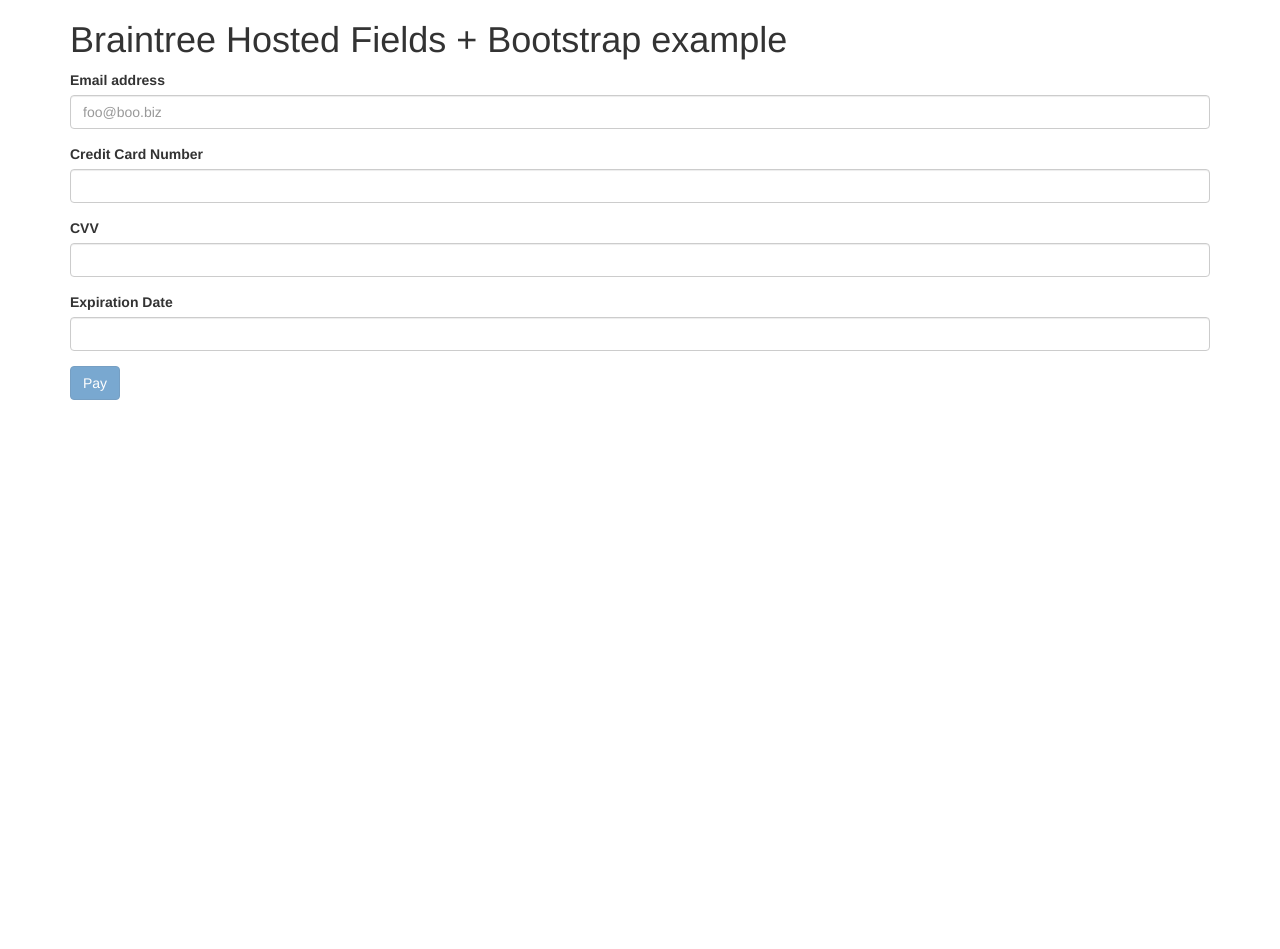
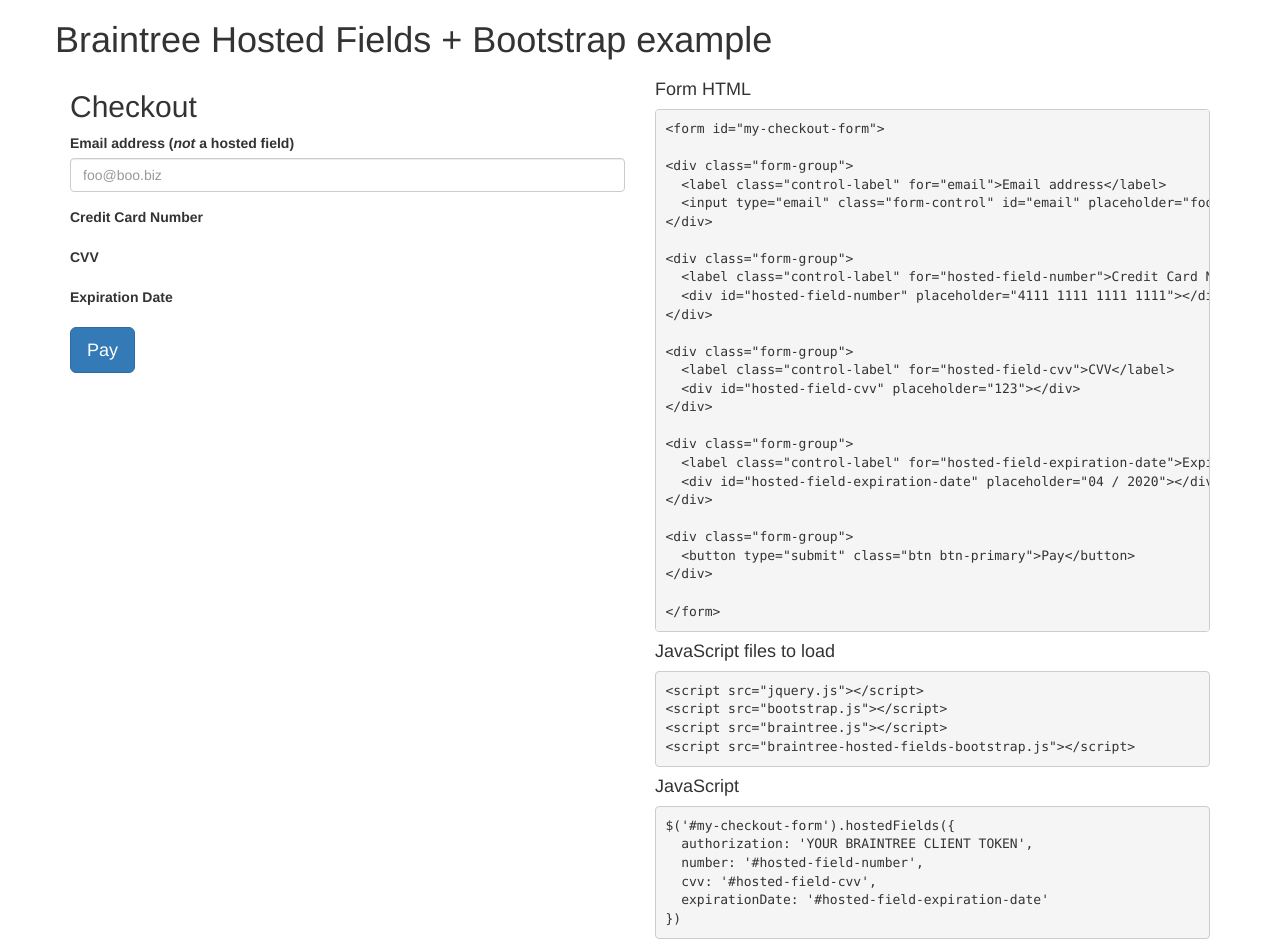
Before and after one commit to EvanHahn/braintree-hosted-fields-bootstrap, a website: page example/index.html in a window 1280 px wide. Before the commit the page ends 800 px from the top, so only its background shows below. Drawn offline with Linux system fonts and the light colour scheme; no server answers.

Commit message:
Add code sample to example page

```diff
--- a/example/index.html
+++ b/example/index.html
@@ -9,12 +9,13 @@
 </head>
 <body>
 
-<div class="container">
+<div class="container"><div class="row">
   <h1>Braintree Hosted Fields + Bootstrap example</h1>
 
-  <form id="my-checkout-form">
+  <form class="col-md-6">
+    <h2>Checkout</h2>
     <div class="form-group">
-      <label class="control-label" for="email">Email address</label>
+      <label class="control-label" for="email">Email address (<em>not</em> a hosted field)</label>
       <input type="email" class="form-control" id="email" placeholder="foo@boo.biz">
     </div>
 
@@ -34,10 +35,55 @@
     </div>
 
     <div class="form-group">
-      <button type="submit" class="btn btn-primary">Pay</button>
+      <button type="submit" class="btn btn-primary btn-lg">Pay</button>
     </div>
   </form>
-</div>
+
+  <div class="col-md-6">
+    <h4>Form HTML</h4>
+    <pre>&lt;form id="my-checkout-form"&gt;
+
+&lt;div class="form-group"&gt;
+  &lt;label class="control-label" for="email"&gt;Email address&lt;/label&gt;
+  &lt;input type="email" class="form-control" id="email" placeholder="foo@boo.biz"&gt;
+&lt;/div&gt;
+
+&lt;div class="form-group"&gt;
+  &lt;label class="control-label" for="hosted-field-number"&gt;Credit Card Number&lt;/label&gt;
+  &lt;div id="hosted-field-number" placeholder="4111 1111 1111 1111"&gt;&lt;/div&gt;
+&lt;/div&gt;
+
+&lt;div class="form-group"&gt;
+  &lt;label class="control-label" for="hosted-field-cvv"&gt;CVV&lt;/label&gt;
+  &lt;div id="hosted-field-cvv" placeholder="123"&gt;&lt;/div&gt;
+&lt;/div&gt;
+
+&lt;div class="form-group"&gt;
+  &lt;label class="control-label" for="hosted-field-expiration-date"&gt;Expiration Date&lt;/label&gt;
+  &lt;div id="hosted-field-expiration-date" placeholder="04 / 2020"&gt;&lt;/div&gt;
+&lt;/div&gt;
+
+&lt;div class="form-group"&gt;
+  &lt;button type="submit" class="btn btn-primary"&gt;Pay&lt;/button&gt;
+&lt;/div&gt;
+
+&lt;/form&gt;</pre>
+
+    <h4>JavaScript files to load</h4>
+    <pre>&lt;script src="jquery.js"&gt;&lt;/script&gt;
+&lt;script src="bootstrap.js"&gt;&lt;/script&gt;
+&lt;script src="braintree.js"&gt;&lt;/script&gt;
+&lt;script src="braintree-hosted-fields-bootstrap.js"&gt;&lt;/script&gt;</pre>
+
+    <h4>JavaScript</h4>
+    <pre>$('#my-checkout-form').hostedFields({
+  authorization: 'YOUR BRAINTREE CLIENT TOKEN',
+  number: '#hosted-field-number',
+  cvv: '#hosted-field-cvv',
+  expirationDate: '#hosted-field-expiration-date'
+})</pre>
+  </div>
+</div></div>
 
 <script src="vendor/jquery.min.js"></script>
 <script src="vendor/bootstrap.min.js"></script>
```
